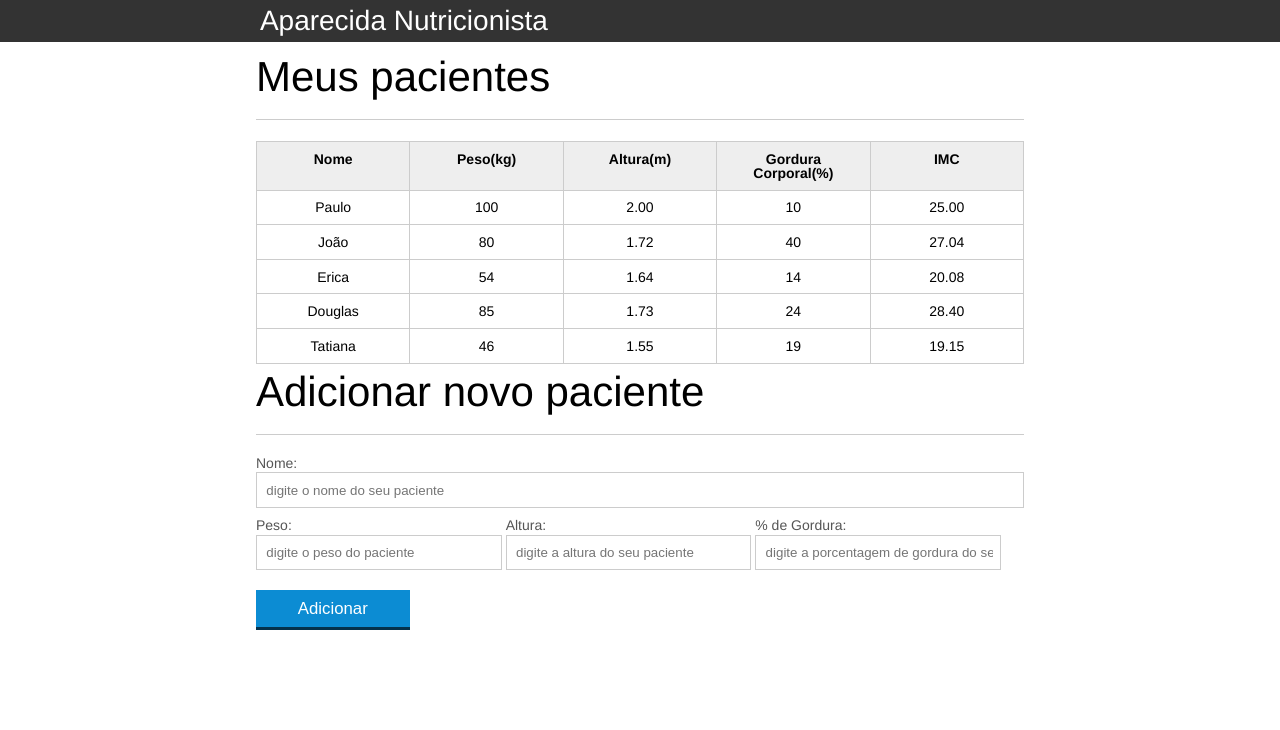
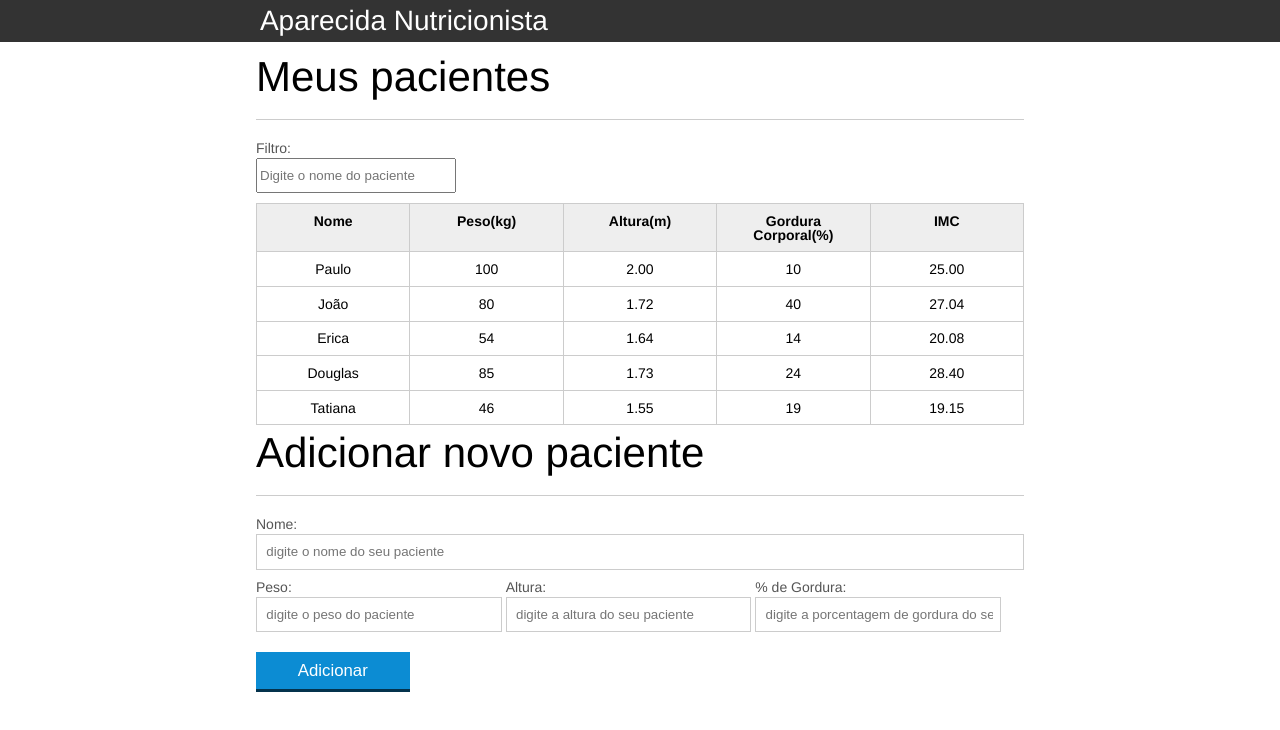
Before and after one commit to FeelipePM/alura-courses, a plain HTML site: page introducao-javascript/index.html in a window 1280 px wide. Drawn offline with Linux system fonts and the light colour scheme.

Commit message:
add filter to html

```diff
--- a/introducao-javascript/index.html
+++ b/introducao-javascript/index.html
@@ -18,6 +18,8 @@
 		<main>
 			<section class="container">
 				<h2>Meus pacientes</h2>
+				<label for="filtrar-tabela">Filtro:</label>
+				<input type="text" name="filtro" id="filtrar-tabela" placeholder="Digite o nome do paciente">
 				<table>
 					<thead>
 						<tr>
@@ -99,6 +101,7 @@
 	<script src="js/calcula-imc.js"></script>
 	<script src="js/form.js"></script>
 	<script src="js/remover-paciente.js"></script>
+	<script src="js/filtra.js"></script>
 
 	</body>
 </html>
```
